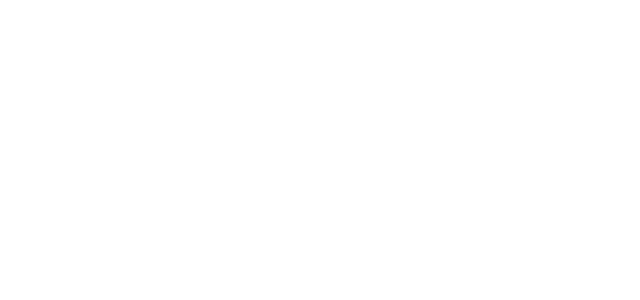
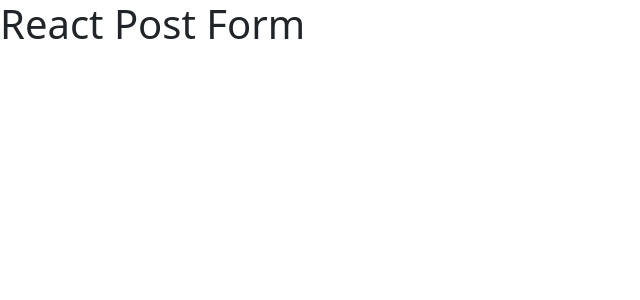
Before and after one commit to alessandrofalcoo/react-post-form, a React (Vite) app: page / in a window 1280 px wide. Shown: the top 300 px of the page, without its empty margins (0-640 px from the left). Built offline with nearby package versions, Linux system fonts and the light colour scheme.

Commit message:
add Header and Main components to App

```diff
--- a/src/App.jsx
+++ b/src/App.jsx
@@ -1,10 +1,13 @@
 import { useState } from 'react'
+import Header from './components/Header'
+import Main from './components/Main'
 
 function App() {
 
   return (
     <>
-
+      <Header />
+      <Main />
     </>
   )
 }
--- /dev/null
+++ b/src/components/Header.jsx
@@ -0,0 +1,7 @@
+export default function Header() {
+    return (
+        <>
+            <h1>React Post Form</h1>
+        </>
+    )
+}
--- /dev/null
+++ b/src/components/Main.jsx
@@ -0,0 +1,7 @@
+export default function Main() {
+    return (
+        <>
+
+        </>
+    )
+}
```
